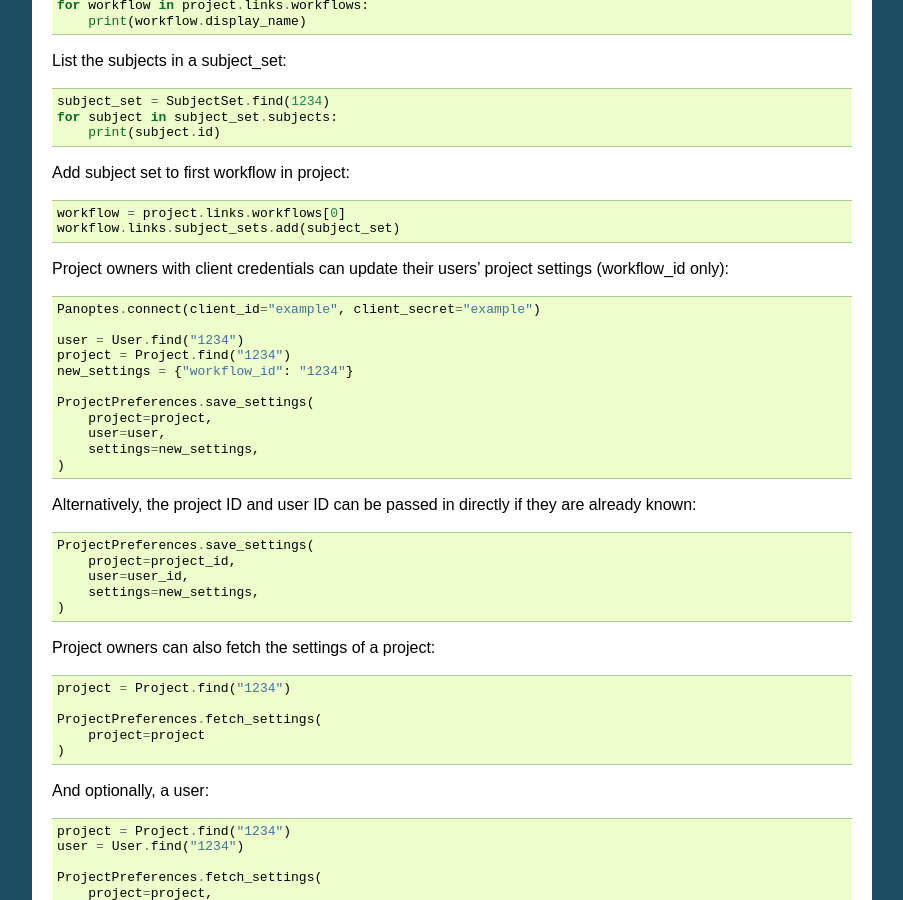
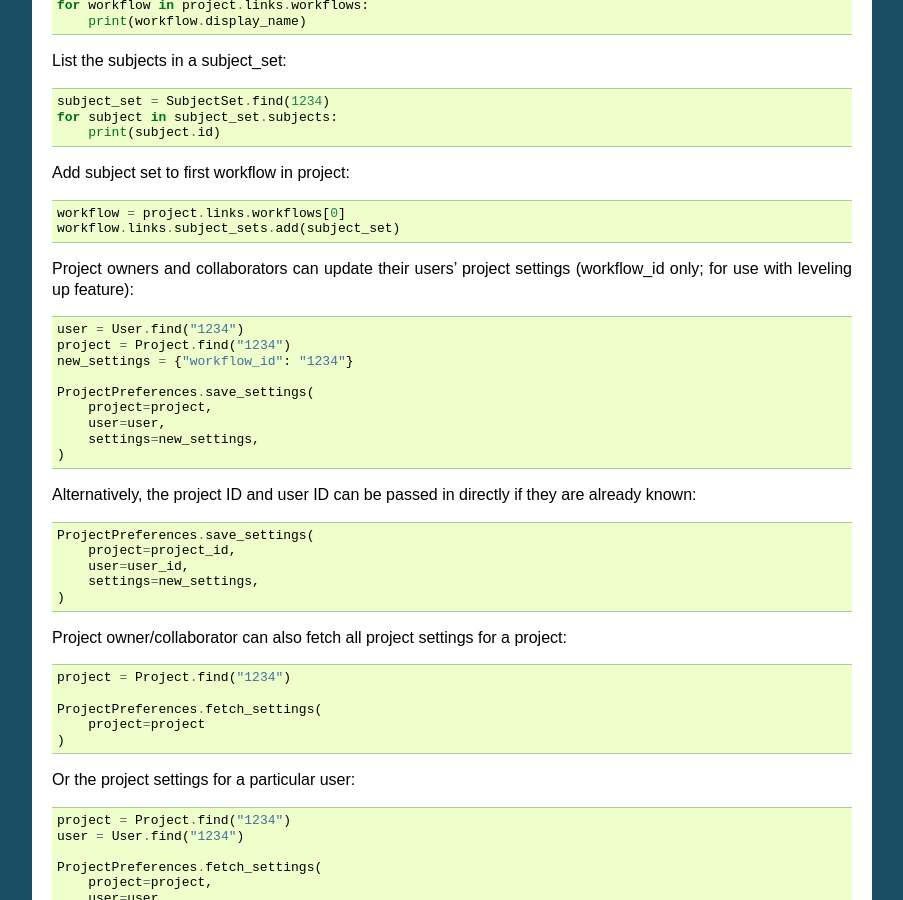
Before and after one commit to zooniverse/panoptes-python-client, a Sphinx documentation site: the page built from docs/user_guide.rst, in a window 1280 px wide and 900 px high, scrolled down 4705 px. Shown: the whole window, without its empty margins (198-1101 px from the left). Built offline with Sphinx 7.4.7, drawn with Linux system fonts in a browser that asks for light colours.

Commit message:
edit user guide for project preferences

```diff
--- a/docs/user_guide.rst
+++ b/docs/user_guide.rst
@@ -283,10 +283,8 @@
     workflow = project.links.workflows[0]
     workflow.links.subject_sets.add(subject_set)
 
-Project owners with client credentials can update their users' project settings
-(workflow_id only)::
-
-    Panoptes.connect(client_id="example", client_secret="example")
+Project owners and collaborators can update their users' project settings
+(workflow_id only; for use with leveling up feature)::
 
     user = User.find("1234")
     project = Project.find("1234")
@@ -307,7 +305,7 @@
         settings=new_settings,
     )
 
-Project owners can also fetch the settings of a project::
+Project owner/collaborator can also fetch all project settings for a project::
 
     project = Project.find("1234")
 
@@ -315,7 +313,7 @@
         project=project
     )
 
-And optionally, a user::
+Or the project settings for a particular user::
 
     project = Project.find("1234")
     user = User.find("1234")
```
